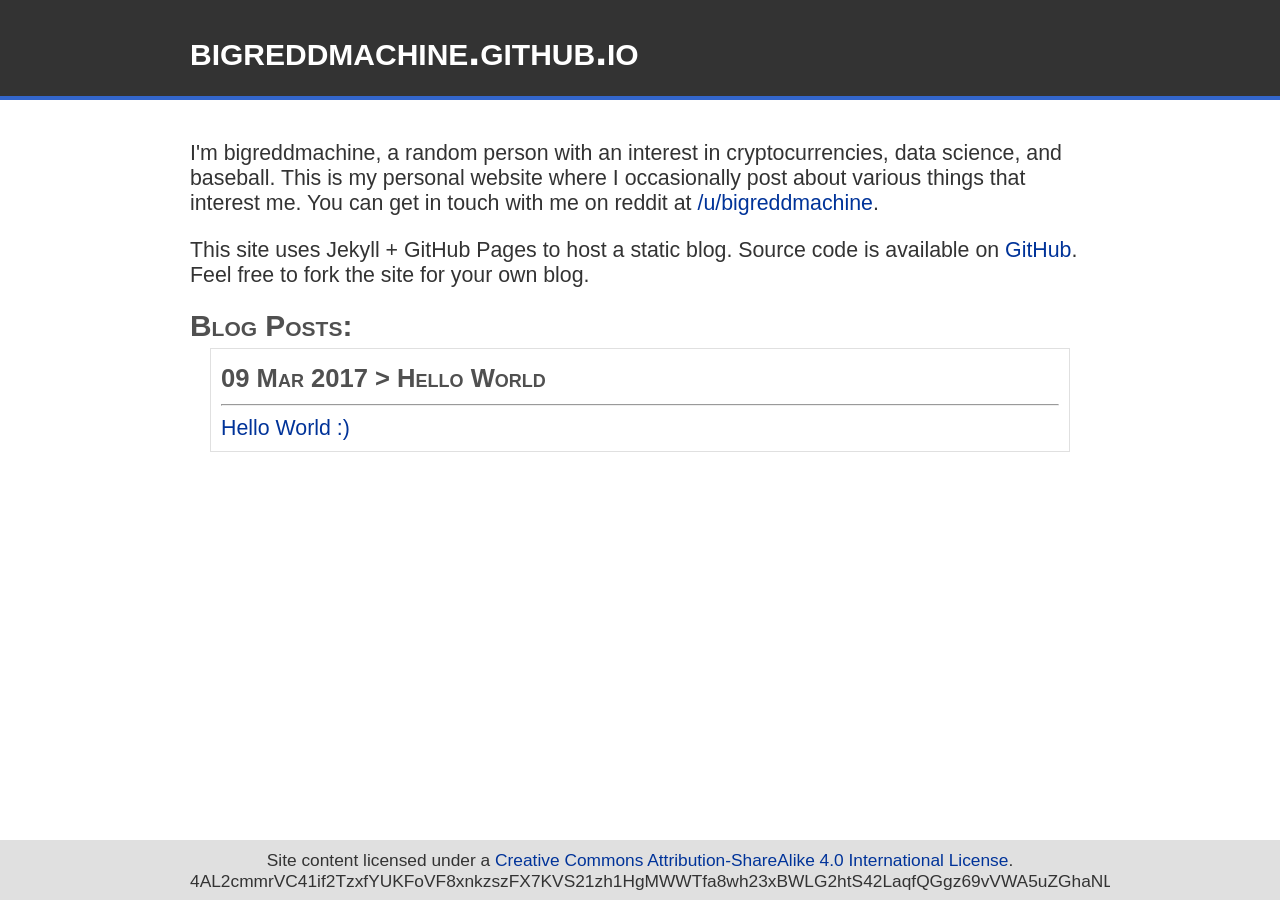
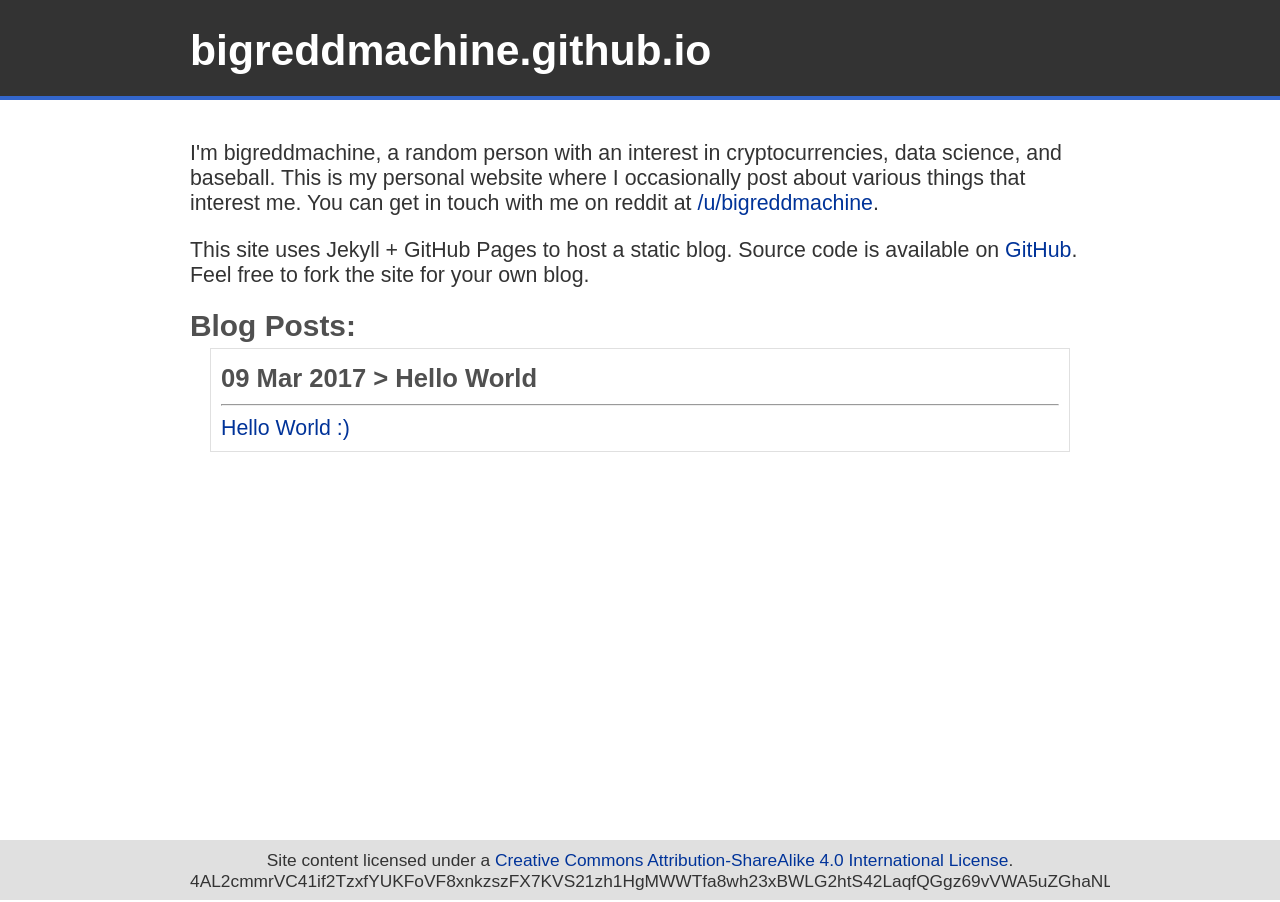
Before and after one commit to bigreddmachine/bigreddmachine.github.io, a Jekyll site: the page built from index.html, in a window 1280 px wide. Built offline with Jekyll 4.4.1, drawn with Linux system fonts in a browser that asks for light colours.

Commit message:
remove small caps

```diff
--- a/css/main.css
+++ b/css/main.css
@@ -18,9 +18,9 @@ body {
     background-color: #FFFFFF;
 }
 
-h1 { margin: 10px 0; font-size: 1.6em; font-variant: small-caps; color: #505050; }
-h2 { margin:  5px 0; font-size: 1.4em; font-variant: small-caps; color: #505050; }
-h3 { margin:  5px 0; font-size: 1.2em; font-variant: small-caps; color: #505050; }
+h1 { margin: 10px 0; font-size: 1.6em; color: #505050; }
+h2 { margin:  5px 0; font-size: 1.4em; color: #505050; }
+h3 { margin:  5px 0; font-size: 1.2em; color: #505050; }
 
 a:link, a:visited, a:hover, a:active { text-decoration: none; }
 a:link, a:visited { color: #003399; }
```
